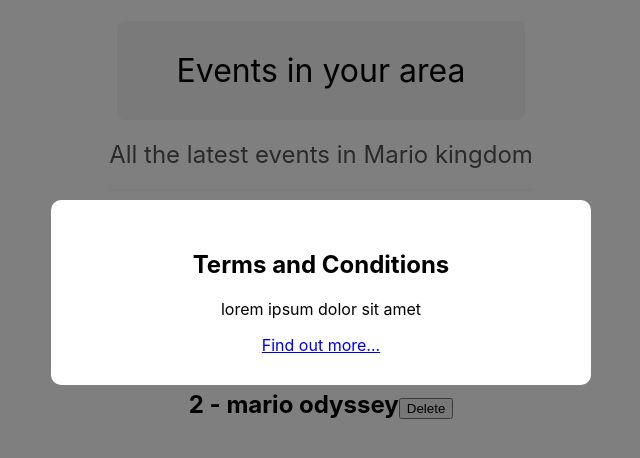
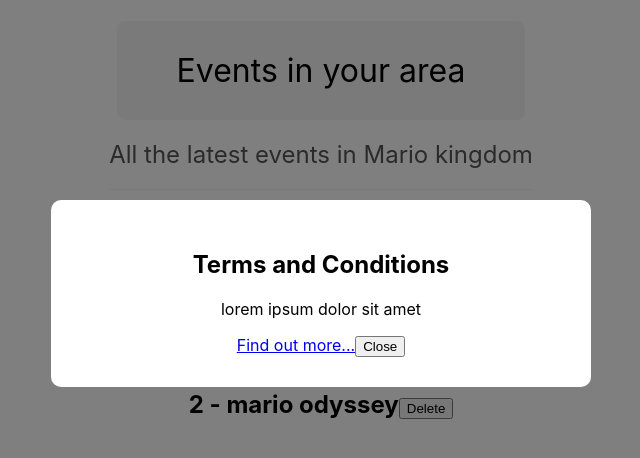
Before and after one commit to Kerlin-Augustin/practice-react, a React (Create React App) app in the folder practice-react/: page / in a window 1280 px wide. Shown: the top 458 px of the page, without its empty margins (319-959 px from the left). Built offline with nearby package versions, Linux system fonts and the light colour scheme.

Commit message:
state props

```diff
--- a/practice-react/src/App.js
+++ b/practice-react/src/App.js
@@ -5,6 +5,7 @@
 
 function App() {
   // const [name, setName] = useState('luigi')
+  const [showModal, setShowModal] = useState(true)
   const [showEvents, setShowEvents] = useState(true)
   const [events, setEvents] = useState([
     { title: 'mario party', id: 1 },
@@ -23,6 +24,10 @@
       return prevEvents.filter(event => id !== event.id)
     })
     console.log(id)
+  }
+
+  const handleClose = () => {
+    setShowModal(false)
   }
 
   const subtitle = "All the latest events in Mario kingdom"
@@ -53,11 +58,11 @@
         <p>Use the code SPECIAL at the checkout.</p>
       </Modal> */}
 
-      <Modal>
+      {showModal && <Modal handleClose={handleClose}>
         <h2>Terms and Conditions</h2>
         <p>lorem ipsum dolor sit amet</p>
         <a href='#'>Find out more...</a>
-      </Modal>
+      </Modal>}
 
 
 
--- a/practice-react/src/components/modal.js
+++ b/practice-react/src/components/modal.js
@@ -1,10 +1,11 @@
 import './modal.css'
 
-export default function Modal({ children }) {
+export default function Modal({ children, handleClose }) {
   return (
     <div className="modal-backdrop">
       <div className="modal">
         {children}
+        <button onClick={handleClose}>Close</button>
       </div>
     </div>
   )
```
